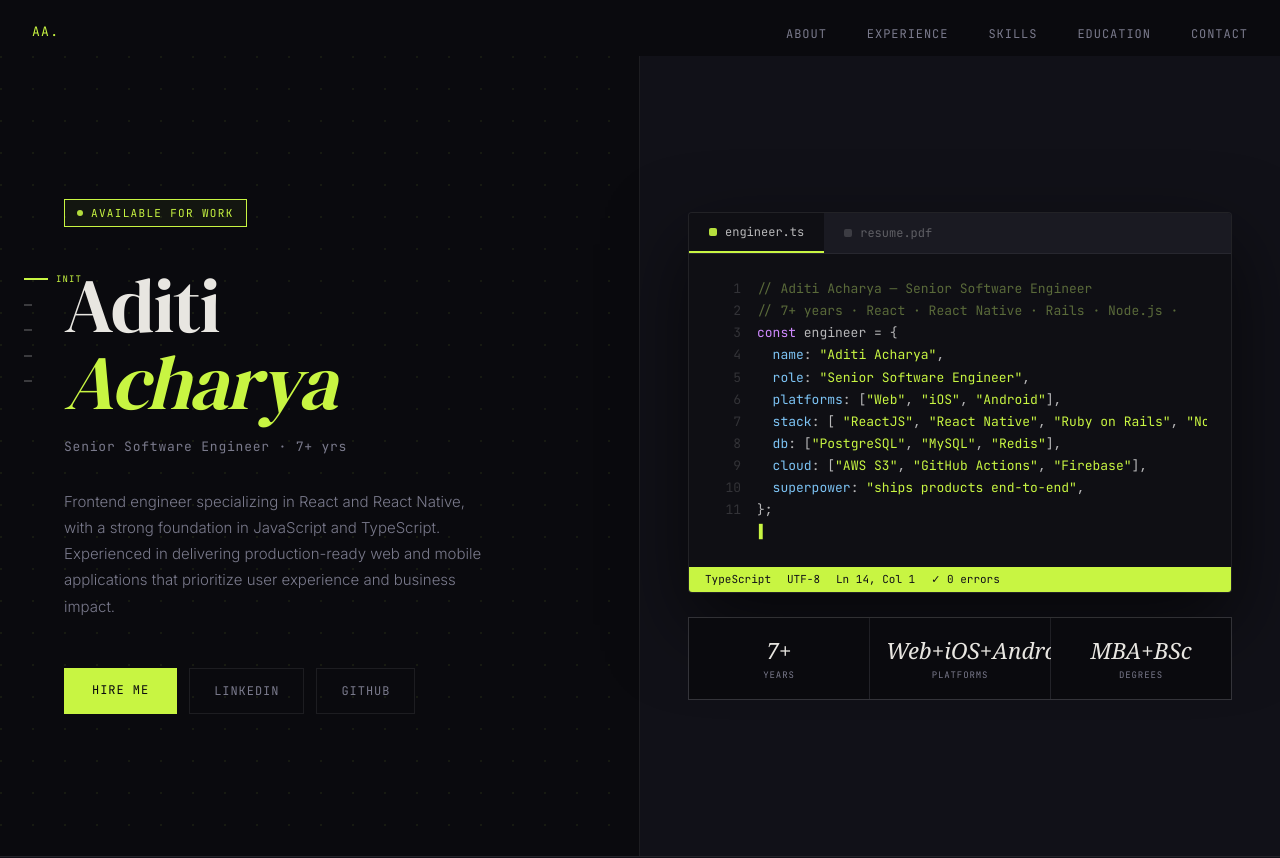
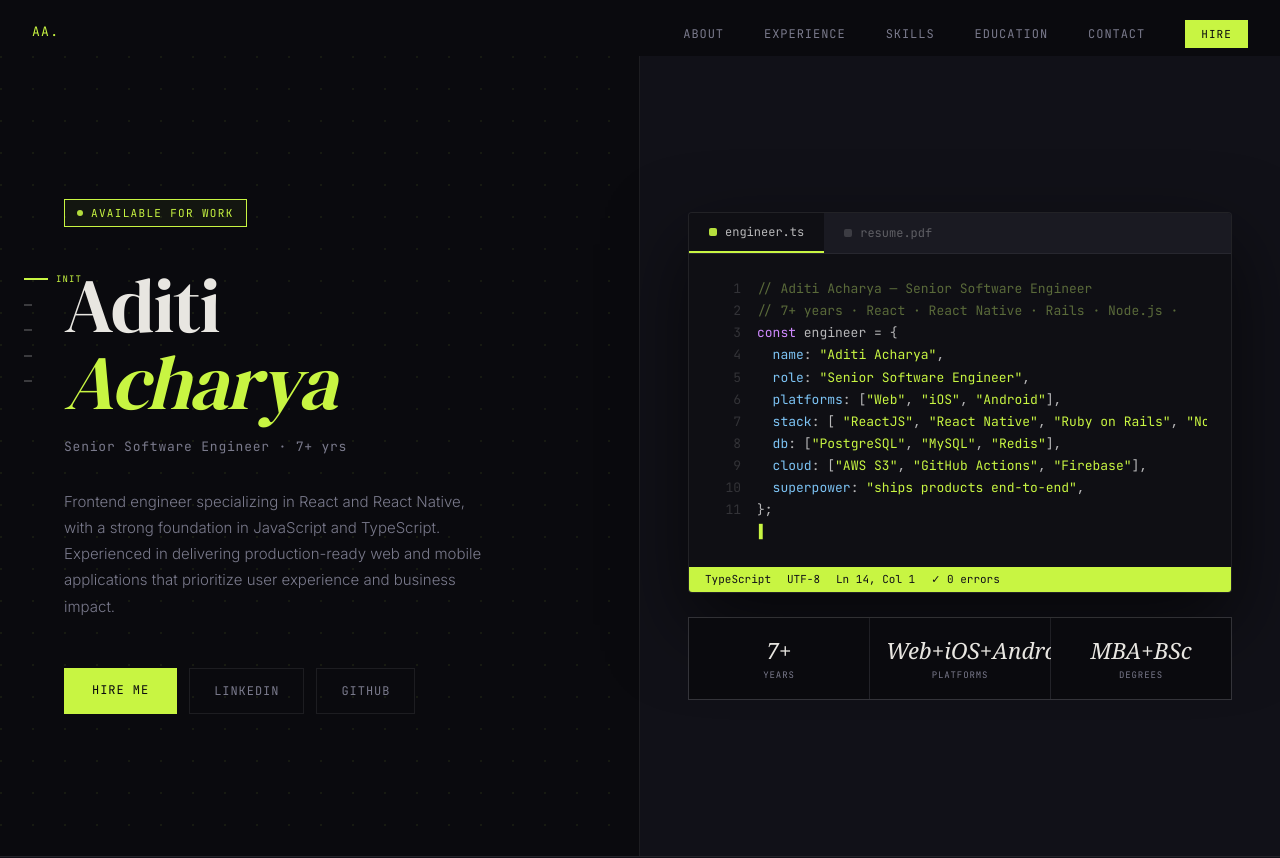
Before and after one commit to coder10101/portfolio-aditi, a React (Vite) app: page / in a window 1280 px wide. Shown: the top 858 px of the page. Built offline with nearby package versions, Linux system fonts and the light colour scheme.

Commit message:
feat: added hire button on top nav

```diff
--- a/src/components/Nav.tsx
+++ b/src/components/Nav.tsx
@@ -67,6 +67,14 @@ export function Nav({ booted }: NavProps) {
               </button>
             </li>
           ))}
+          <li>
+            <a
+              href="mailto:aditiacharya2@gmail.com"
+              className="font-mono text-[11px] tracking-[0.1em] text-[#0a0a0e] bg-[var(--primary)] px-4 py-[7px] no-underline transition-opacity duration-200 hover:opacity-85"
+            >
+              HIRE
+            </a>
+          </li>
         </ul>
       </div>
     </nav>
```
